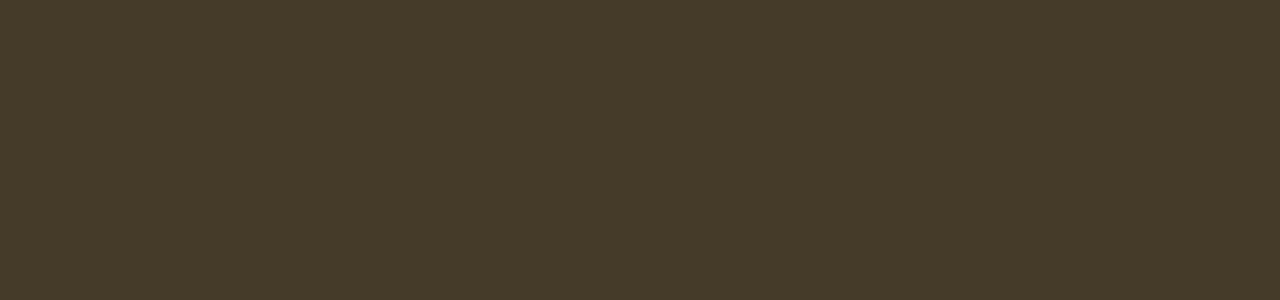
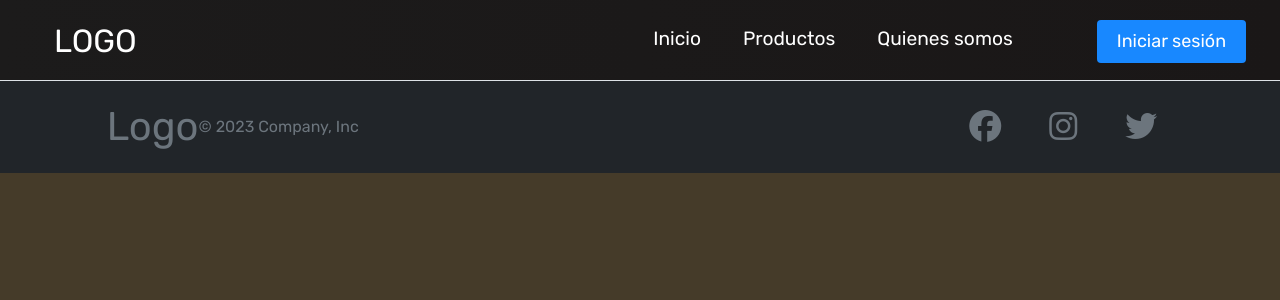
Before and after one commit to wolfagus/proyecto-final-front, a React (Create React App) app: page / in a window 1280 px wide. Before the commit this address had no page. Shown: the top 300 px of the page. Built offline with nearby package versions, Linux system fonts and the light colour scheme.

Commit message:
fix PublicRoutes, se sacan comentarios para utilizar componentes

```diff
--- a/src/routes/PublicRoutes.jsx
+++ b/src/routes/PublicRoutes.jsx
@@ -3,7 +3,7 @@ import Admin from "../pages/Admin/Admin";
 import Home from "../pages/Home";
 import Login from "../pages/Login";
 import AboutUs from "../pages/AboutUs";
-import Navbar from "../components/Navbar";
+import Navbar from "../components/Navbar/Navbar";
 import Footer from "../components/Footer";
 import PrivateRoutes from "./PrivateRoutes";
 import AdminUsers from "../pages/Admin/AdminUsers";
@@ -24,12 +24,12 @@ const PublicRoutes = () => {
   // }, []);
   return (
     <>
-      {/* <Navbar title="Rolling Code <>" /> */}
+      <Navbar title="Rolling Code <>" />
       <Routes>
         {/* <Route path="/" element={<Home />} />
           <Route path="/verify-account" element={<VerifyAccount />} />
-          <Route path="/about-us" element={<AboutUs />} />
-          <Route path="/contact" element={<Contact />} /> */}
+        <Route path="/contact" element={<Contact />} /> */}
+        <Route path="/about-us" element={<AboutUs />} />
         {/* <PrivateRoutes> */}
           <Route path="/admin" element={<Admin />} />
           <Route path="/admin/clients" element={<AdminUsers />} />
@@ -44,7 +44,7 @@ const PublicRoutes = () => {
         {/* </PrivateRoutes> */}
         {/* <Route path="*" element={<NotFound />} /> */}
       </Routes>
-      {/* <Footer /> */}
+      <Footer />
     </>
   );
 };
```
